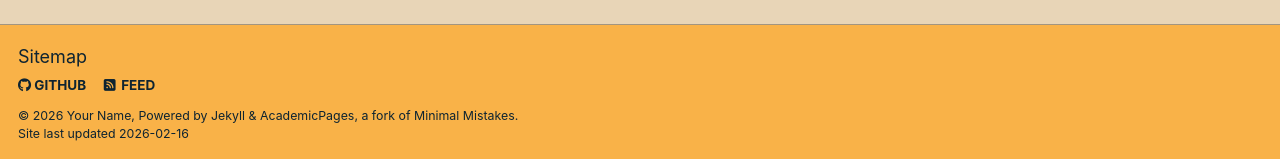
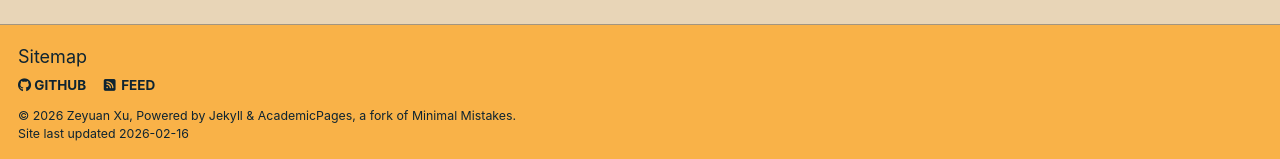
Before and after one commit to ZeyuanXu-ika/ZeyuanXu-ika.github.io, a Jekyll site: the page built from _pages/about.md, in a window 1280 px wide and 900 px high, scrolled down 579 px. Shown: the part 738-897 px from the top of the window. Built offline with Jekyll 4.4.1, drawn with Linux system fonts in a browser that asks for light colours; some web fonts are replaced; a script bundle is joined from its source files by our own code; library files that are not in the unit come from our copies.

Commit message:
Fix pages config and workflow trigger for talkmap.py

```diff
--- a/_config.yml
+++ b/_config.yml
@@ -11,12 +11,12 @@ locale                   : "China"
 site_theme               : "sunrise" # The available themes options are "default", "air", "sunrise", "mint", "dirt" and "contrast"
 title                    : "Ika's Homepage"
 title_separator          : "-"
-name                     : &name "Your Name"
-description              : &description "Your Name's academic portfolio"   # Update this with a general description of your site, this is the default if not overridden by a page
+name                     : &name "Zeyuan Xu"
+description              : &description "Zeyuan Xu's academic portfolio"   # Update this with a general description of your site, this is the default if not overridden by a page
 url                      : https://zeyuanxu-ika.github.io # The base hostname & protocol for your site e.g. "https://[your GitHub username].github.io",
                                                            # or if you already have some other page hosted on Github then use "https://[your GitHub username].github.io/[Your Repo Name]"
 baseurl                  : "" # the subpath of your site, e.g. "/blog"
-repository               : "ZeyuanXu-ika.github.io"
+repository               : "ZeyuanXu-ika/ZeyuanXu-ika.github.io"
 
 # Site Author - The following control what appear as part of the author content on the side bar.
 #               If a field is blank the icon and link will not appear, otherwise it will be shown.
```
Also changed, not shown: .github/workflows/scrape_talks.yml.
